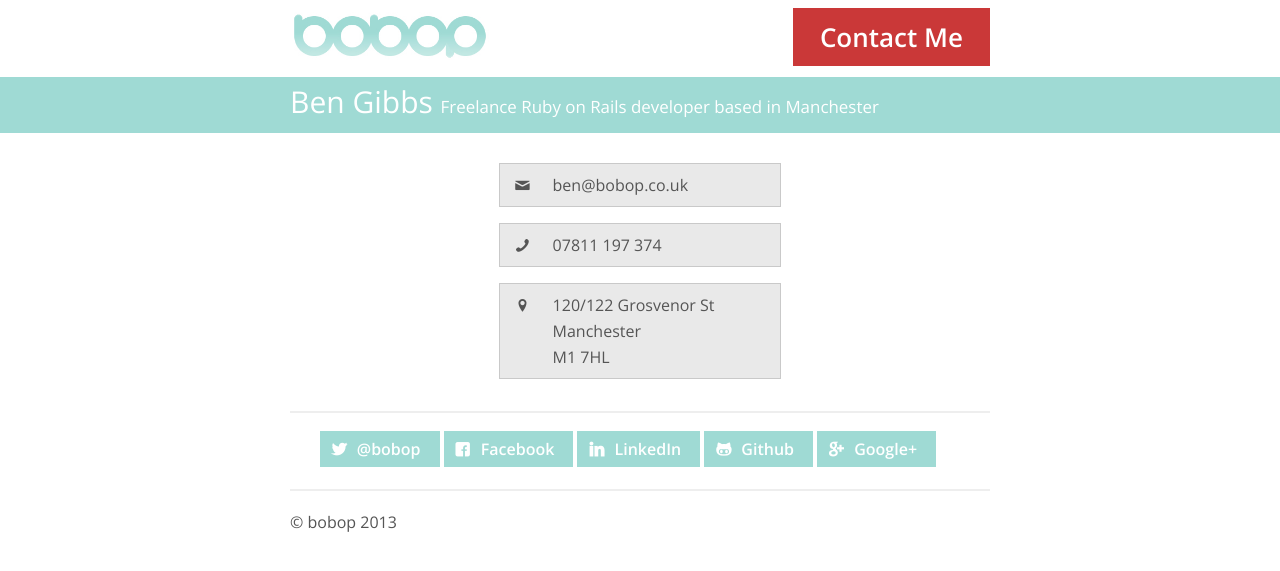
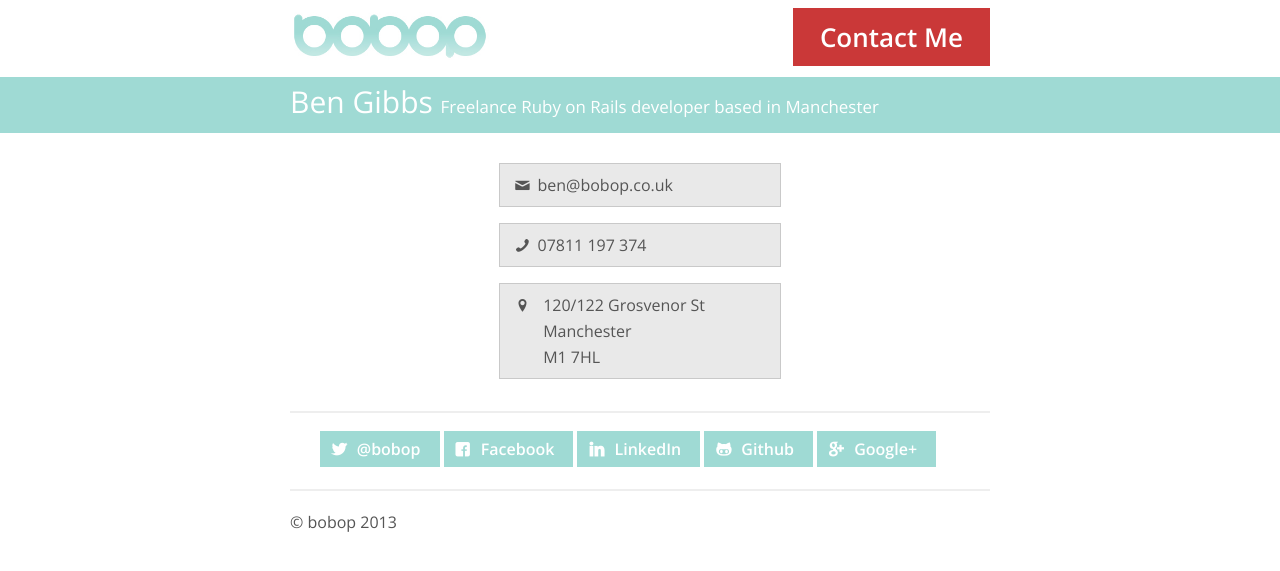
Before and after one commit to bobop/bobop.github.com, a Jekyll site: the page built from contact.html, in a window 1280 px wide. Shown: the top 571 px of the page. Built offline with Jekyll 4.4.1, drawn with Linux system fonts in a browser that asks for light colours; nearby versions of some CDN libraries; Markdown is read by kramdown in place of the engine named in the settings.

Commit message:
changed contact page layout

```diff
--- a/contact.html
+++ b/contact.html
@@ -19,45 +19,29 @@ title: Contact
     <div class="centered five columns">
       <div class="row">
         <div class="twelve columns address">
-          <div class="row">
-            <div class="two columns">
-              <i class="icon-mail"></i>
-            </div>
-            <div class="ten columns">
+          <div class="pull_left"><i class="icon-mail"></i></div>
           <p>
             <a href="mailto:ben@bobop.co.uk" itemprop="email">ben@bobop.co.uk</a>
           </p>
         </div>
       </div>
-        </div>
-      </div>
       <div class="row">
         <div class="twelve columns address">
-          <div class="row">
-            <div class="two columns">
-              <i class="icon-phone"></i>
-            </div>
-            <div class="ten columns">
+          <div class="pull_left"><i class="icon-phone"></i></div>
           <p itemprop="telephone">
             07811 197 374
           </p>
         </div>
       </div>
-        </div>
-      </div>
       <div class="row">
         <div class="twelve columns address" itemprop="address" itemscope itemtype="http://schema.org/PostalAddress">
-          <div class="row">
-            <div class="two columns">
-              <i class="icon-location"></i>
-            </div>
+          <div class="pull_left"><i class="icon-location"></i></div>
           <div class="ten columns">
             <p>
               <span itemprop="streetAddress">120/122 Grosvenor St</span><br />
               <span itemprop="addressLocality">Manchester</span><br />
               <span itemprop="postalCode">M1 7HL</span>
             </p>
-            </div>
           </div>
         </div>
       </div>
```
Also changed, not shown: 1 other file. Lines whose indentation alone changed are shown as unchanged.
